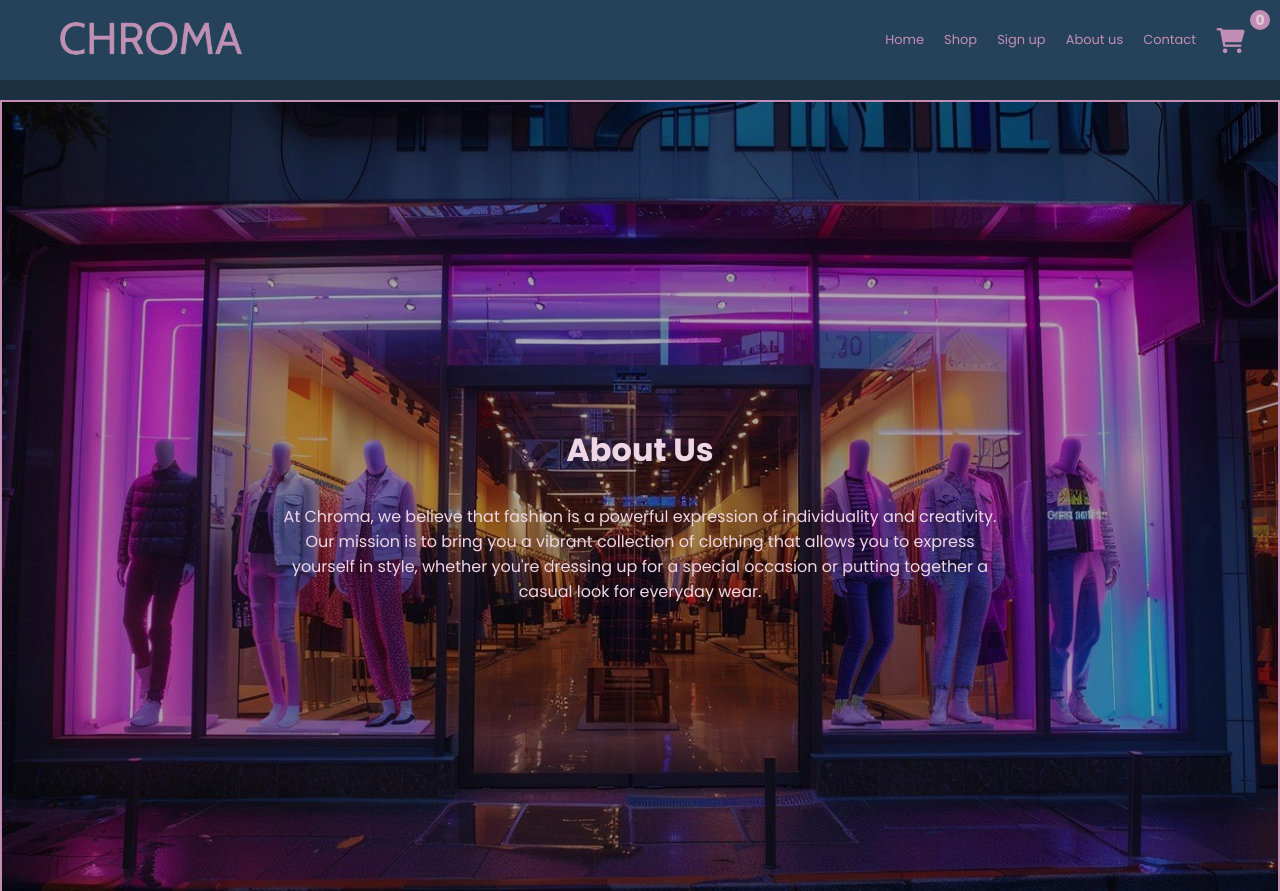
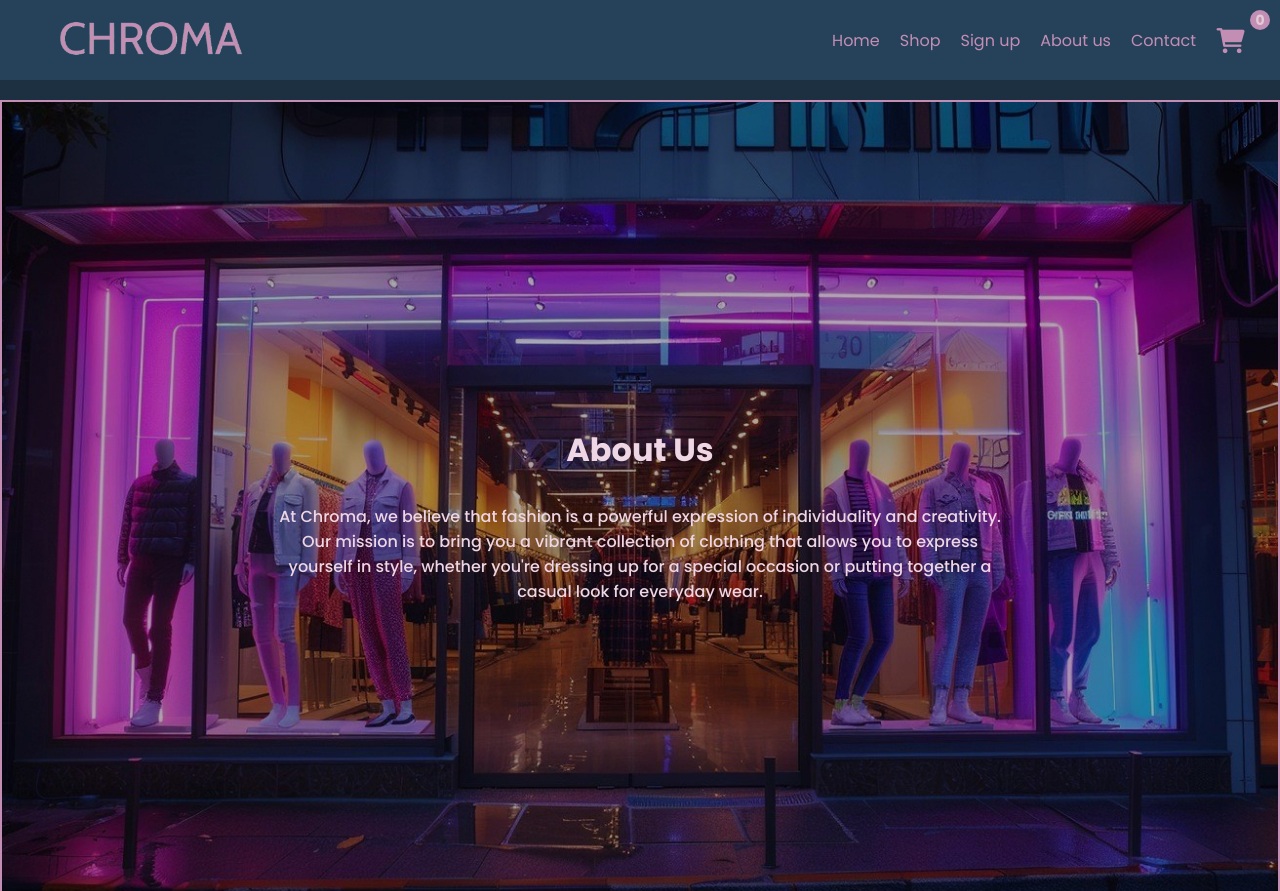
Before and after one commit to ghadiabk/web-project, a plain HTML site: page aboutUs.html in a window 1280 px wide. Shown: the top 891 px of the page. Drawn offline with nearby package versions, Linux system fonts and the light colour scheme.

Commit message:
minor fixes

```diff
--- a/cartStyle.css
+++ b/cartStyle.css
@@ -210,7 +210,7 @@ header{
     text-decoration: none;
     padding: 5px;
     font-family: 'Poppins';
-    font-size: small;
+    font-size: medium;
 }
 .menu-pc a:hover{
     text-decoration: underline;
--- a/styleAboutus.css
+++ b/styleAboutus.css
@@ -111,7 +111,7 @@ header{
     text-decoration: none;
     padding: 5px;
     font-family: 'Poppins';
-    font-size: small;
+    font-size: medium;
 }
 .menu-pc a:hover{
     text-decoration: underline;
@@ -186,6 +186,8 @@ main{
 }
 #backgroundLayer p{
     text-align: center;
+    font-size: medium;
+    font-weight: 500;
     width: 100%;
     padding-left: 20px;
     padding-right: 20px;
--- a/styleWelcome.css
+++ b/styleWelcome.css
@@ -91,7 +91,7 @@ header{
     text-decoration: none;
     padding: 5px;
     font-family: 'Poppins';
-    font-size: small;
+    font-size: medium;
 }
 .menu-pc a:hover{
     text-decoration: underline;
--- a/styles.css
+++ b/styles.css
@@ -93,7 +93,7 @@ header{
     text-decoration: none;
     padding: 5px;
     font-family: 'Poppins';
-    font-size: small;
+    font-size: medium;
 }
 .menu-pc a:hover{
     text-decoration: underline;
```
